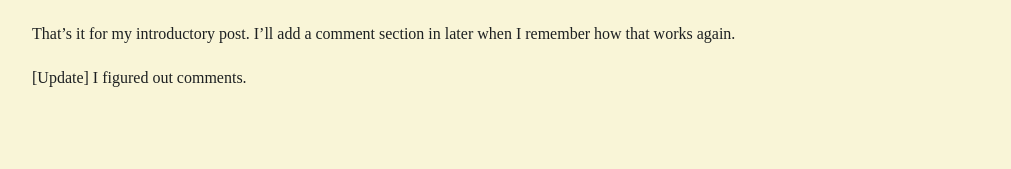
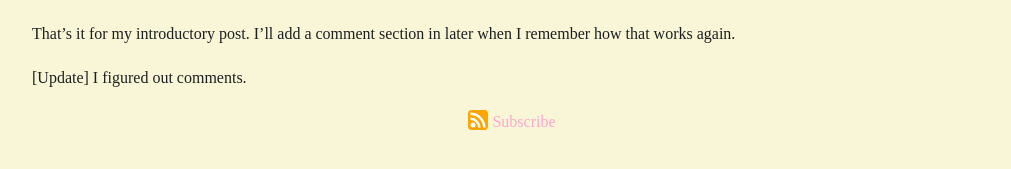
Before and after one commit to Jearil/aspirations, a Jekyll site: the page built from _posts/2023-09-15-restart-of-aspirations.md, in a window 1280 px wide. Shown: the part 483-652 px from the top of the page, without its empty margins (128-1139 px from the left). Built offline with Jekyll 4.4.1, drawn with Linux system fonts in a browser that asks for light colours; some web fonts are replaced; comment, search, counter and statistics services are not loaded.

Commit message:
Footer changes
Made footer an include file
have disqus handle it's own ability to show
Added a subscribe button for the rss feed
Updated the main page to have a date

```diff
--- a/_includes/disqus.html
+++ b/_includes/disqus.html
@@ -1,3 +1,4 @@
+{% if page.comments and jekyll.environment == "production" %}
 <div id="disqus_thread"></div>
 <script>
     /**
@@ -20,3 +21,4 @@
     })();
 </script>
 <noscript>Please enable JavaScript to view the <a href="https://disqus.com/?ref_noscript" rel="nofollow">comments powered by Disqus.</a></noscript>
+{% endif %}
--- /dev/null
+++ b/_includes/footer.html
@@ -0,0 +1,12 @@
+<footer>
+    <div class="center">
+        <p class="feed-subscribe">
+            <a href="{{ site.feed.path | default: 'feed.xml' | absolute_url }}">
+                <img class="svg-icon" src="{{ 'assets/images/rss.svg' | relative_url }}"/>
+                <span>Subscribe</span>
+            </a>
+        </p>
+    </div>
+
+    {% include disqus.html %}
+</footer>
--- a/_layouts/default.html
+++ b/_layouts/default.html
@@ -14,6 +14,8 @@
     <div class="container">
     {% include navigation.html %}
     {{ content }}
+
+    {% include footer.html %}
     </div>
 </body>
 
--- a/_layouts/post.html
+++ b/_layouts/post.html
@@ -8,7 +8,3 @@ layout: default
 </p>
 
 {{ content }}
-
-{% if page.comments %}
-{% include disqus.html %}
-{% endif %}
--- a/_sass/main.scss
+++ b/_sass/main.scss
@@ -44,6 +44,10 @@ a:visited {
     background: #d3869b;
 }
 
+.center {
+    text-align: center;
+}
+
 .current,
 a:visited.current {
     color: $current-page-color;
@@ -59,3 +63,11 @@ a:visited.current {
     margin: 1em auto;
     padding: 0 1rem;
 }
+
+.svg-icon {
+    width: 1.25em;
+    height: 1.25em;
+    display: inline-block;
+    fill: currentColor;
+    vertical-align: text-bottom;
+}
```
Also changed, not shown: index.md (+10 -4 lines), assets/images/rss.svg (added).
